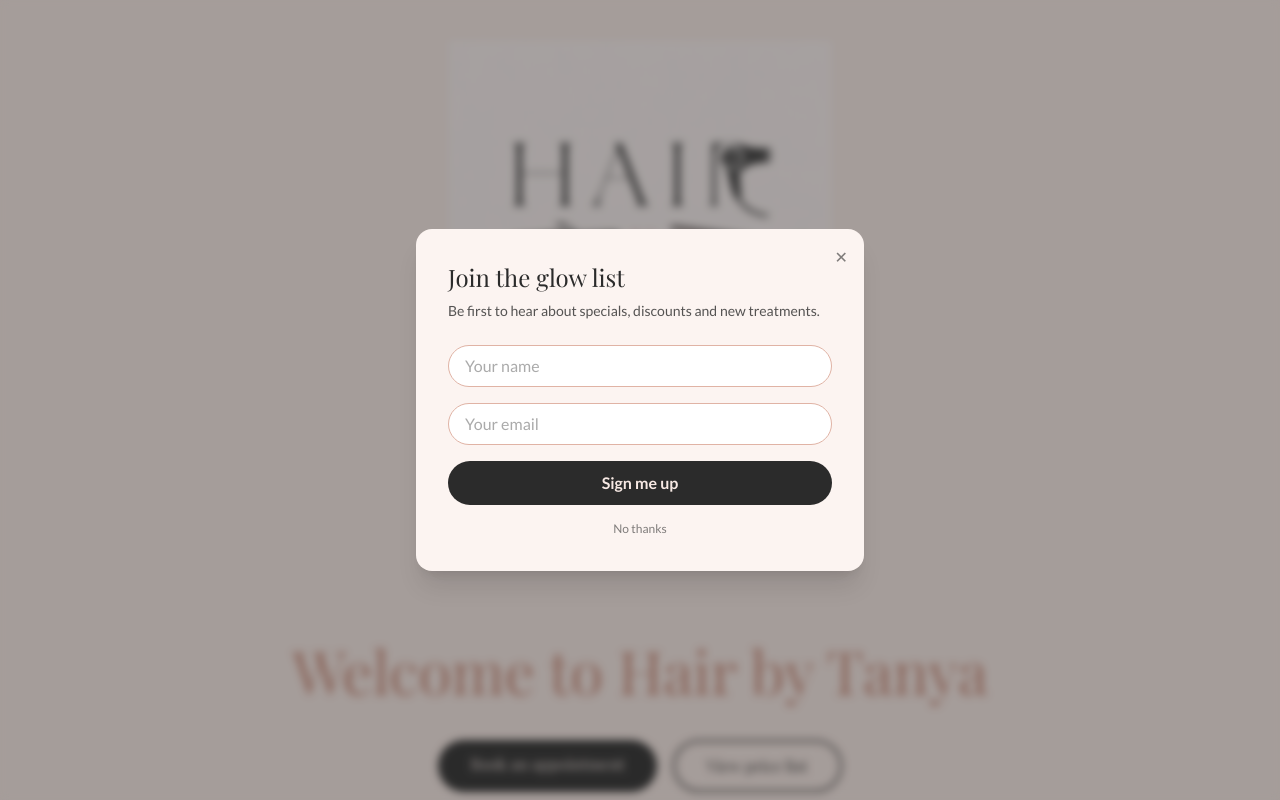
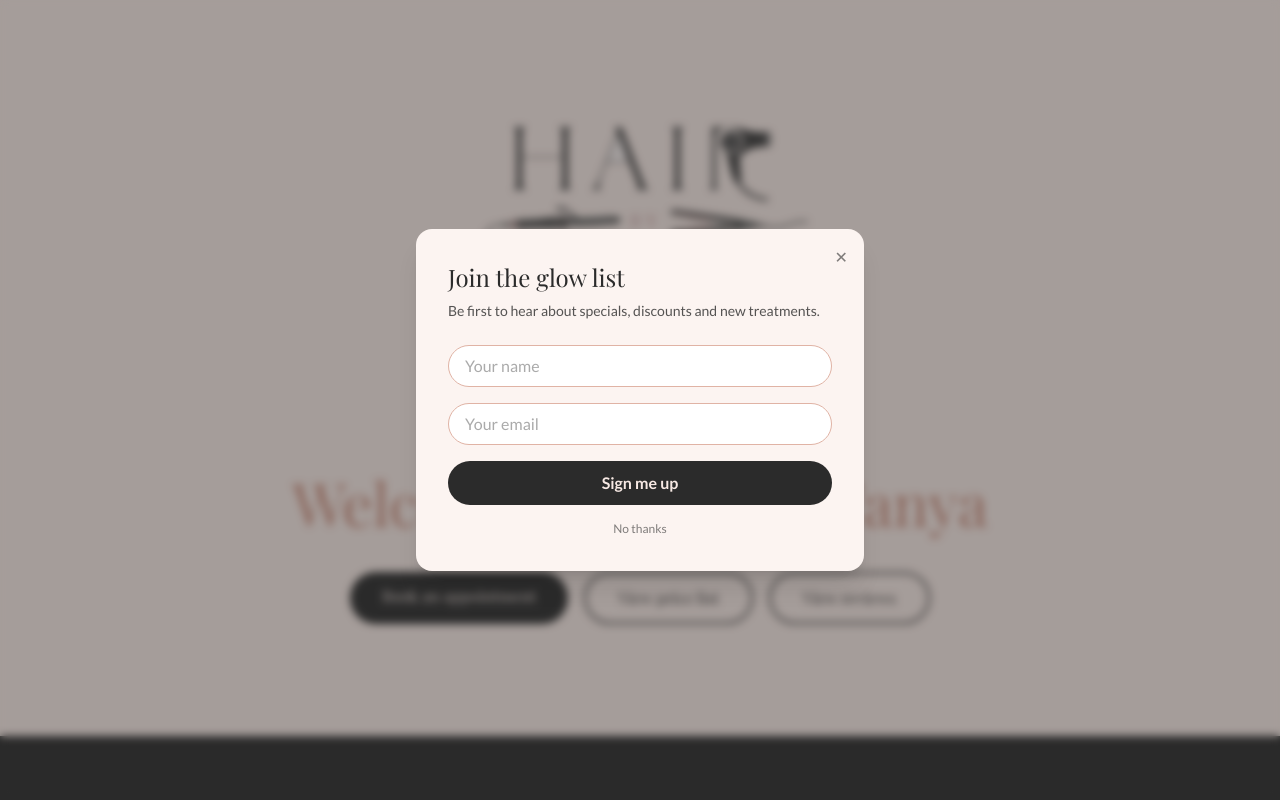
Before and after one commit to hairbytanya26-dot/HairbyTanya, a Next.js app: page / in a window 1280 px wide. Shown: the top 800 px of the page. Built offline with nearby package versions, Linux system fonts and the light colour scheme; no server answers; the database is empty.

Commit message:
Add files via upload

```diff
--- a/app/page.tsx
+++ b/app/page.tsx
@@ -18,7 +18,7 @@
       <NavBar businessName={settings?.business_name ?? "Hair by Tanya"} />
 
       {/* Hero */}
-      <section className="bg-blush px-6 py-20 text-center md:py-28">
+      <section className="bg-blush px-6 pb-20 pt-4 text-center md:pb-28 md:pt-6">
         <div className="mx-auto max-w-3xl">
           <p className="font-body text-sm uppercase tracking-[0.3em] text-glow">
             {settings?.hero_kicker}
@@ -44,6 +44,12 @@
               className="rounded-full border-2 border-plum px-8 py-3 font-display text-plum transition-colors hover:bg-plum hover:text-blush"
             >
               View price list
+            </Link>
+            <Link
+              href="/reviews"
+              className="rounded-full border-2 border-plum px-8 py-3 font-display text-plum transition-colors hover:bg-plum hover:text-blush"
+            >
+              View reviews
             </Link>
           </div>
         </div>
--- a/components/NavBar.tsx
+++ b/components/NavBar.tsx
@@ -1,16 +1,10 @@
 import Image from "next/image";
 import Link from "next/link";
-
-const links = [
-  { href: "/pricelist", label: "Price List" },
-  { href: "/reviews", label: "Reviews" },
-  { href: "/bookings", label: "Bookings" },
-];
 
 export default function NavBar({ businessName }: { businessName: string }) {
   return (
     <header className="bg-blush">
-      <div className="mx-auto flex max-w-6xl flex-col items-center px-6 py-8 md:py-10">
+      <div className="mx-auto flex max-w-6xl flex-col items-center px-6 py-4 md:py-6">
         <Link href="/" className="flex items-center justify-center">
           <Image
             src="/images/logo.png"
@@ -21,21 +15,6 @@
             priority
           />
         </Link>
-
-        <nav className="mt-4 md:mt-6">
-          <ul className="flex items-center gap-6 font-display text-sm tracking-wide text-plum md:gap-10 md:text-base">
-            {links.map((link) => (
-              <li key={link.href}>
-                <Link
-                  href={link.href}
-                  className="rounded-full px-3 py-2 transition-colors hover:bg-rose/40 hover:text-maroon"
-                >
-                  {link.label}
-                </Link>
-              </li>
-            ))}
-          </ul>
-        </nav>
       </div>
     </header>
   );
```
Also changed, not shown: public/images/logo.png.
